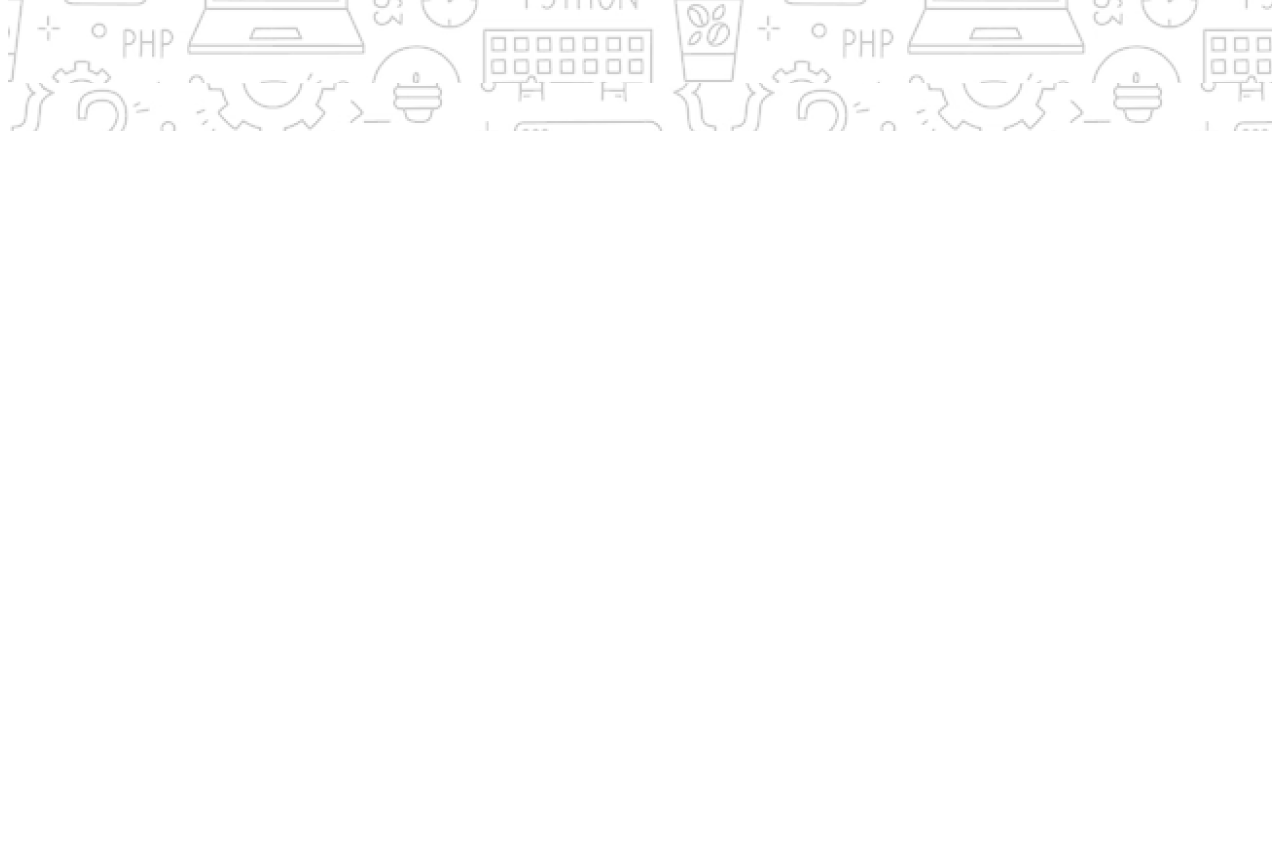
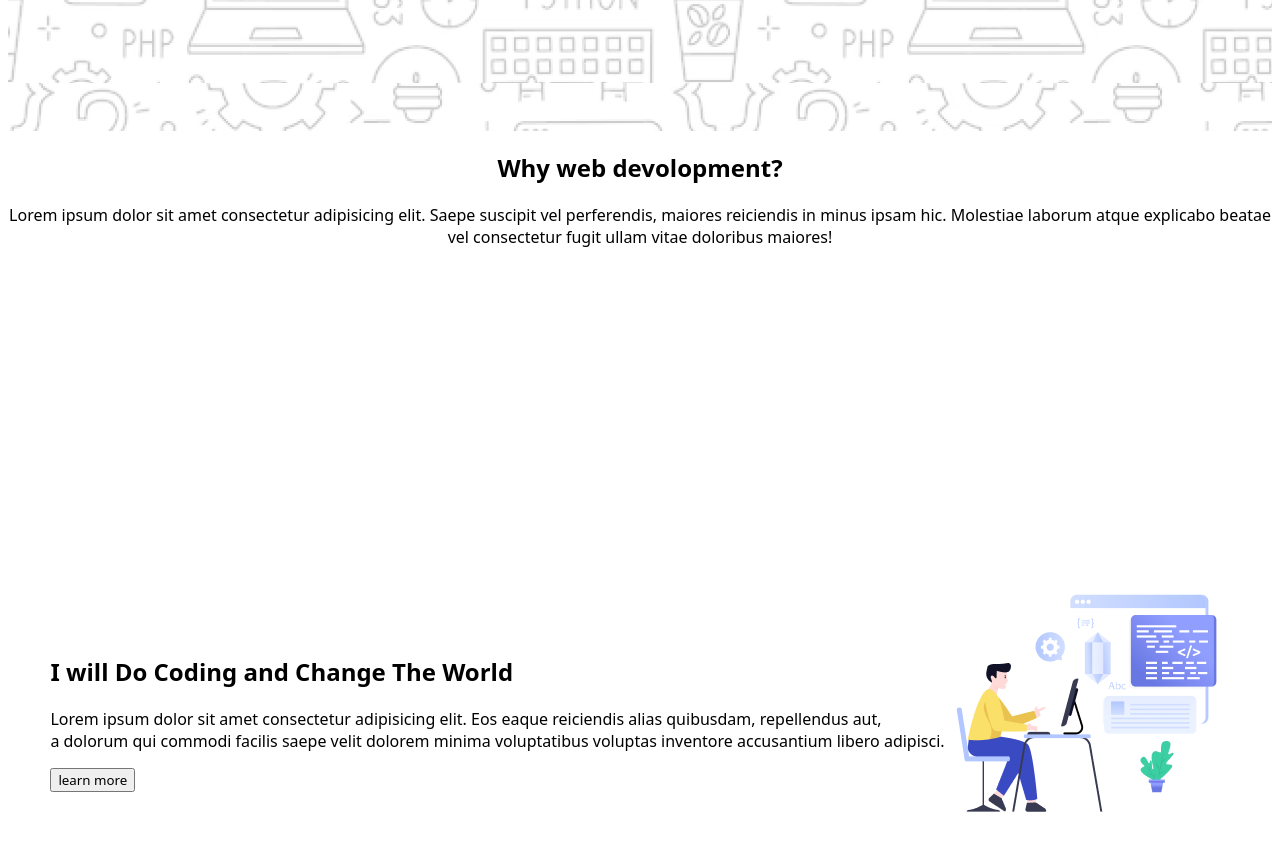
Before and after one commit to Rahid08/my-assignment-no-1, a plain HTML site: page index.html in a window 1280 px wide. Shown: the part 577-1428 px from the top of the page. Before the commit the page ends 800 px from the top, so only its background shows below. Drawn offline with Linux system fonts and the light colour scheme.

Commit message:
2nd section done

```diff
--- a/index.html
+++ b/index.html
@@ -23,8 +23,36 @@
         <button class="btn">Contact us</button>
       </div>
     </header>
+    <!-- header end -->
+    <main>
+      <section>
+         <div class="web">
+          <h1>Why web devolopment?</h1>
+          <p>
+            Lorem ipsum dolor sit amet consectetur adipisicing elit. Saepe
+            suscipit vel perferendis, maiores reiciendis in minus ipsam hic.
+            Molestiae laborum atque explicabo beatae vel consectetur fugit ullam
+            vitae doloribus maiores!
+          </p>
+        </div>
+      </section>
+      <section class="banner">
 
-    <main></main>
+        <div class="section1">
+          <div class="">
+            <h2>I will Do Coding and Change The World</h2>
+            <p>
+              Lorem ipsum dolor sit amet consectetur adipisicing elit. Eos eaque
+              reiciendis alias quibusdam, repellendus aut,<br> a dolorum qui commodi
+              facilis saepe velit dolorem minima voluptatibus voluptas inventore
+              accusantium libero adipisci.
+            </p>
+            <button>learn more</button>
+          </div>
+          <div><img src="assets/Layer_1.png" alt="" /></div>
+        </div>
+      </section>
+    </main>
     <footer></footer>
   </body>
 </html>
--- a/style.css
+++ b/style.css
@@ -10,11 +10,35 @@
   align-items: center;
   justify-content: center;
   text-align: center;
+  .web{
+
+  }
 
 }
 .btn{background-color: black;
   color: #fdfdfd;
   padding: 10px;
   border-radius: 3px;
+ }
 
- }
+
+.banner{
+
+
+  height: 900px;
+  width: 100%;
+  display: flex;
+align-items: center;
+justify-content: center;
+text-align: start;}
+
+
+
+
+.section1{display: flex;
+justify-content: center;
+align-items: center;
+gap: 10px;}
+.web{text-align: center;}
+
+.banner content{ margin: 0px auto;}
```
